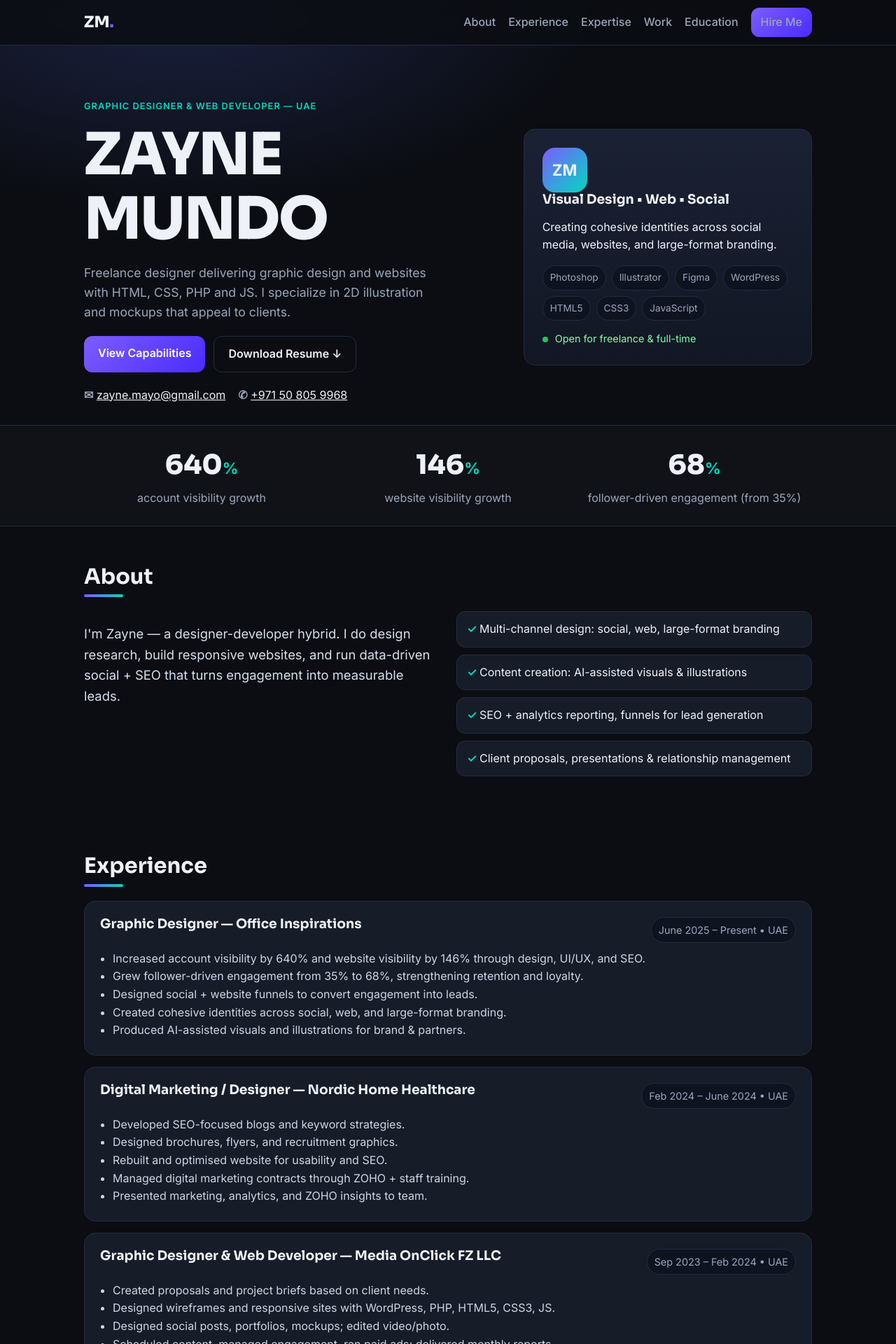
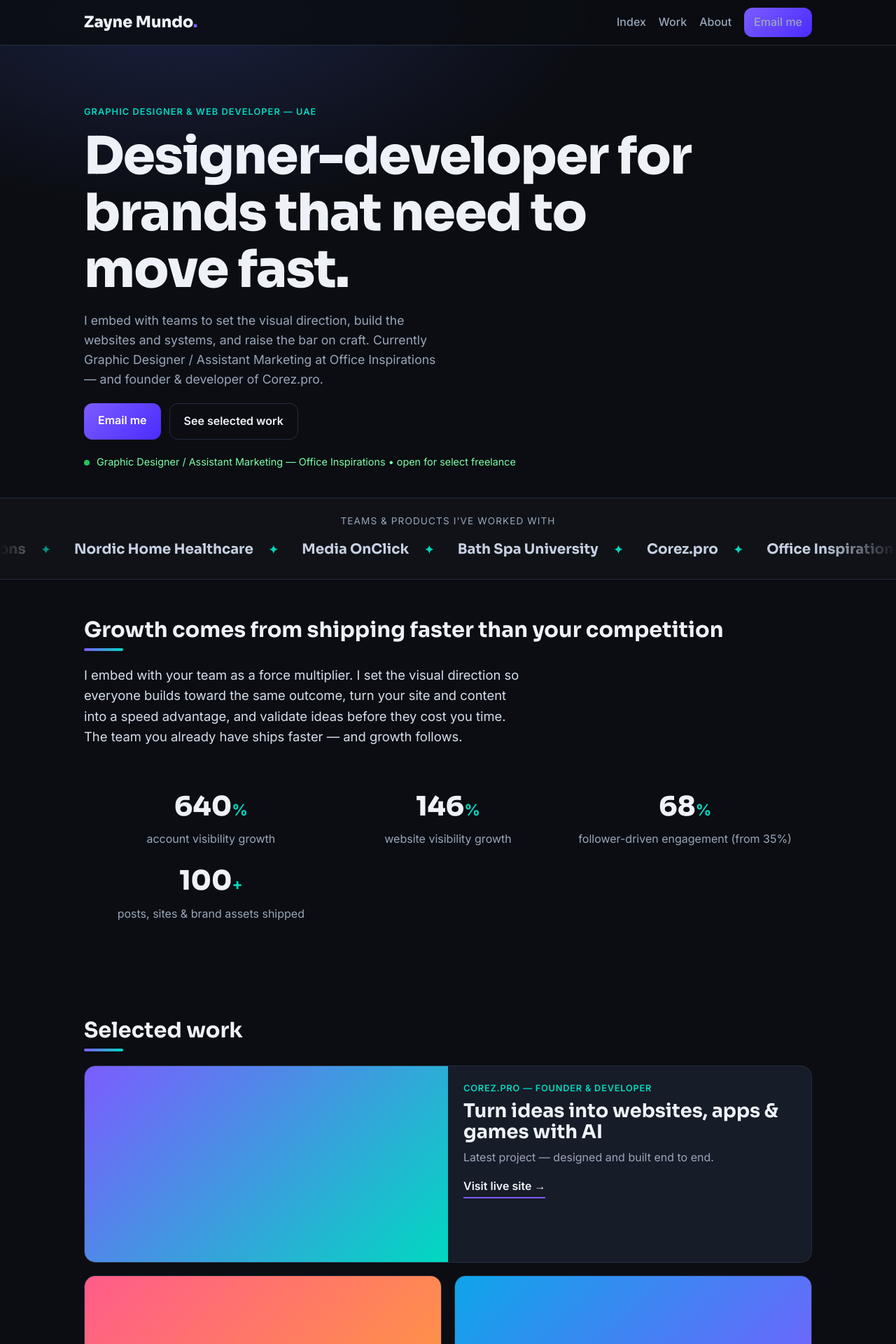
Before and after one commit to zaynemundo/portfolio, a React (Vite) app: page / in a window 1280 px wide. Shown: the top 1920 px of the page at 70% size. Built offline with nearby package versions, Linux system fonts and the light colour scheme.

Commit message:
Redesign portfolio in Metacci style featuring Corez.pro

```diff
--- a/src/App.jsx
+++ b/src/App.jsx
@@ -1,5 +1,5 @@
 import { useState } from 'react'
-import { profile, stats, expertise, tools, jobs, works, education } from './data.js'
+import { profile, brands, stats, cases, phases, expertise, tools, jobs, faqs, education } from './data.js'
 import { Reveal, Counter } from './components.jsx'
 
 function Navbar() {
@@ -7,14 +7,12 @@ function Navbar() {
   return (
     <header className="nav">
       <div className="container nav-inner">
-        <a href="#top" className="logo">ZM<span>.</span></a>
+        <a href="#top" className="logo">Zayne Mundo<span>.</span></a>
         <nav className={`nav-links ${open ? 'open' : ''}`}>
+          <a href="#top" onClick={() => setOpen(false)}>Index</a>
+          <a href="#work" onClick={() => setOpen(false)}>Work</a>
           <a href="#about" onClick={() => setOpen(false)}>About</a>
-          <a href="#experience" onClick={() => setOpen(false)}>Experience</a>
-          <a href="#expertise" onClick={() => setOpen(false)}>Expertise</a>
-          <a href="#work" onClick={() => setOpen(false)}>Work</a>
-          <a href="#education" onClick={() => setOpen(false)}>Education</a>
-          <a href="#contact" className="btn btn-small" onClick={() => setOpen(false)}>Hire Me</a>
+          <a href={`mailto:${profile.email}?subject=Portfolio%20Inquiry`} className="btn btn-small" onClick={() => setOpen(false)}>Email me</a>
         </nav>
         <button className="nav-toggle" aria-label="Toggle menu" onClick={() => setOpen((v) => !v)}>☰</button>
       </div>
@@ -27,34 +25,44 @@ function Hero() {
     <section className="hero container">
       <div className="hero-text">
         <p className="eyebrow">{profile.role}</p>
-        <h1>ZAYNE<br />MUNDO</h1>
-        <p className="lede">{profile.lede}</p>
+        <h1>{profile.headline}</h1>
+        <p className="lede">{profile.intro}</p>
         <div className="hero-cta">
-          <a href="#work" className="btn">View Capabilities</a>
-          <a href="/Resume.pdf" className="btn btn-ghost" download>Download Resume ↓</a>
+          <a className="btn" href={`mailto:${profile.email}?subject=Portfolio%20Inquiry`}>Email me</a>
+          <a href="#work" className="btn btn-ghost">See selected work</a>
         </div>
-        <div className="hero-meta">
-          <div><strong>✉</strong> <a href={`mailto:${profile.email}`}>{profile.email}</a></div>
-          <div><strong>✆</strong> <a href={profile.phoneHref}>{profile.phone}</a></div>
-        </div>
-      </div>
-      <div className="hero-card">
-        <div className="avatar">ZM</div>
-        <h3>Visual Design • Web • Social</h3>
-        <p>Creating cohesive identities across social media, websites, and large-format branding.</p>
-        <ul className="tags">
-          <li>Photoshop</li><li>Illustrator</li><li>Figma</li><li>WordPress</li><li>HTML5</li><li>CSS3</li><li>JavaScript</li>
-        </ul>
-        <div className="availability"><span className="dot"></span> Open for freelance &amp; full-time</div>
+        <div className="availability"><span className="dot"></span> {profile.current} • open for select freelance</div>
       </div>
     </section>
   )
 }
 
-function Stats() {
+function BrandStrip() {
+  const row = [...brands, ...brands]
   return (
-    <section className="stats">
-      <div className="container stats-grid">
+    <section className="brands">
+      <p className="brands-label">Teams & products I&apos;ve worked with</p>
+      <div className="marquee">
+        <div className="marquee-track">
+          {row.map((b, i) => (
+            <span key={i} className="brand">{b}<span className="brand-sep">✦</span></span>
+          ))}
+        </div>
+      </div>
+    </section>
+  )
+}
+
+function Growth() {
+  return (
+    <section className="section container">
+      <h2 className="section-title">Growth comes from shipping faster than your competition</h2>
+      <p className="large" style={{ maxWidth: '640px' }}>
+        I embed with your team as a force multiplier. I set the visual direction so everyone builds
+        toward the same outcome, turn your site and content into a speed advantage, and validate
+        ideas before they cost you time. The team you already have ships faster — and growth follows.
+      </p>
+      <div className="stats-grid" style={{ marginTop: '28px' }}>
         {stats.map((s) => (
           <Reveal key={s.label} className="stat">
             <Counter target={s.target} /><span className="suffix">{s.suffix}</span>
@@ -66,34 +74,26 @@ function Stats() {
   )
 }
 
-function About() {
+function Work() {
   return (
-    <section id="about" className="section container">
-      <h2 className="section-title">About</h2>
-      <div className="two-col">
-        <p className="large">I&apos;m Zayne — a designer-developer hybrid. I do design research, build responsive websites, and run data-driven social + SEO that turns engagement into measurable leads.</p>
-        <ul className="checklist">
-          <li>Multi-channel design: social, web, large-format branding</li>
-          <li>Content creation: AI-assisted visuals &amp; illustrations</li>
-          <li>SEO + analytics reporting, funnels for lead generation</li>
-          <li>Client proposals, presentations &amp; relationship management</li>
-        </ul>
-      </div>
-    </section>
-  )
-}
-
-function Experience() {
-  return (
-    <section id="experience" className="section container">
-      <h2 className="section-title">Experience</h2>
-      <div className="timeline">
-        {jobs.map((job) => (
-          <Reveal as="article" key={job.title} className="job">
-            <div className="job-head"><h3>{job.title}</h3><span className="date">{job.date}</span></div>
-            <ul>
-              {job.points.map((p, i) => <li key={i}>{p}</li>)}
-            </ul>
+    <section id="work" className="section container">
+      <h2 className="section-title">Selected work</h2>
+      <div className="case-grid">
+        {cases.map((c) => (
+          <Reveal as="article" key={c.title} className="case">
+            <div className={`case-thumb ${c.thumb}`}></div>
+            <div className="case-body">
+              <p className="case-tag">{c.tag}</p>
+              <h3>{c.title}</h3>
+              <p className="case-outcome">{c.outcome}</p>
+              <a
+                className="case-link"
+                href={c.link}
+                {...(c.link.startsWith('http') ? { target: '_blank', rel: 'noreferrer' } : {})}
+              >
+                {c.linkLabel}
+              </a>
+            </div>
           </Reveal>
         ))}
       </div>
@@ -101,10 +101,59 @@ function Experience() {
   )
 }
 
-function Expertise() {
+function HowIWork() {
   return (
-    <section id="expertise" className="section container">
-      <h2 className="section-title">Expertise</h2>
+    <section className="section container">
+      <p className="eyebrow">How I work</p>
+      <h2 className="section-title">Four phases, measurable outcomes</h2>
+      <div className="phase-grid">
+        {phases.map((p) => (
+          <Reveal key={p.n} className="phase">
+            <span className="phase-n">{p.n}</span>
+            <h3>{p.title}</h3>
+            <p>{p.desc}</p>
+          </Reveal>
+        ))}
+      </div>
+    </section>
+  )
+}
+
+function About() {
+  return (
+    <section id="about" className="section container">
+      <h2 className="section-title">I&apos;m Zayne. I&apos;ve done this across agencies, healthcare and media.</h2>
+      <div className="two-col">
+        <div>
+          <p className="large">
+            Designer by craft, developer by training. I spent years in agencies and in-house teams
+            shipping e-commerce, campaigns and content — then founded <strong>Corez.pro</strong>, an AI
+            builder that turns ideas into websites, apps and games, which I design and develop myself.
+          </p>
+          <p className="large">
+            Today I work inside the marketing team at <strong>Office Inspirations</strong> as a Graphic
+            Designer / Assistant Marketing. The teams I work with ship sharper. The systems I build keep running.
+          </p>
+          <div className="contact-row">
+            <a className="btn btn-ghost" href="/Resume.pdf" download>Resume.pdf</a>
+            <a className="btn btn-ghost" href={profile.phoneHref}>{profile.phone}</a>
+          </div>
+        </div>
+        <div>
+          <h3 className="subhead" style={{ marginTop: 0 }}>Experience</h3>
+          <div className="timeline">
+            {jobs.map((job) => (
+              <Reveal as="article" key={job.title} className="job">
+                <div className="job-head"><h3>{job.title}</h3><span className="date">{job.date}</span></div>
+                <ul>
+                  {job.points.map((pt, i) => <li key={i}>{pt}</li>)}
+                </ul>
+              </Reveal>
+            ))}
+          </div>
+        </div>
+      </div>
+      <h3 className="subhead">Expertise</h3>
       <div className="cards">
         {expertise.map((e) => (
           <Reveal key={e.title} className="card"><h3>{e.title}</h3><p>{e.desc}</p></Reveal>
@@ -114,44 +163,27 @@ function Expertise() {
       <ul className="tags big">
         {tools.map((t) => <li key={t}>{t}</li>)}
       </ul>
+      <h3 className="subhead">Education</h3>
+      <div className="edu-grid">
+        {education.map((e) => (
+          <Reveal key={e.title} className="edu"><h3>{e.title}</h3><p>{e.sub}</p></Reveal>
+        ))}
+      </div>
     </section>
   )
 }
 
-function Work() {
-  const [filter, setFilter] = useState('all')
-  const filters = ['all', 'branding', 'social', 'web']
-  const visible = works.filter((w) => filter === 'all' || w.cat === filter)
+function Faq() {
   return (
-    <section id="work" className="section container">
-      <h2 className="section-title">Capabilities / Selected Work Types</h2>
-      <div className="work-filters">
-        {filters.map((f) => (
-          <button key={f} className={`filter ${filter === f ? 'active' : ''}`} onClick={() => setFilter(f)}>
-            {f[0].toUpperCase() + f.slice(1)}
-          </button>
-        ))}
-      </div>
-      <div className="work-grid">
-        {visible.map((w) => (
-          <Reveal key={w.title} className="work">
-            <div className={`thumb ${w.thumb}`}></div>
-            <h4>{w.title}</h4><p>{w.sub}</p>
-          </Reveal>
-        ))}
-      </div>
-      <p className="note">Replace these placeholders with your real Behance / Drive links — each card is ready to link.</p>
-    </section>
-  )
-}
-
-function Education() {
-  return (
-    <section id="education" className="section container">
-      <h2 className="section-title">Education</h2>
-      <div className="edu-grid">
-        {education.map((e) => (
-          <Reveal key={e.title} className="edu"><h3>{e.title}</h3><p>{e.sub}</p></Reveal>
+    <section className="section container">
+      <p className="eyebrow">FAQ</p>
+      <h2 className="section-title">Before you email</h2>
+      <div className="faq">
+        {faqs.map((f) => (
+          <details key={f.q} className="faq-item">
+            <summary>{f.q}</summary>
+            <p>{f.a}</p>
+          </details>
         ))}
       </div>
     </section>
@@ -176,12 +208,12 @@ function Contact() {
 
   return (
     <section id="contact" className="section container contact">
-      <h2 className="section-title">Let&apos;s work together</h2>
+      <p className="eyebrow">Next step</p>
+      <h2 className="section-title">Let&apos;s make your brand move faster</h2>
       <p className="large">Have a brand, website, or campaign in mind? I reply fast.</p>
       <div className="contact-row">
-        <a className="btn" href={`mailto:${profile.email}?subject=Portfolio%20Inquiry`}>Email Me</a>
+        <a className="btn" href={`mailto:${profile.email}?subject=Portfolio%20Inquiry`}>Email me</a>
         <a className="btn btn-ghost" href={profile.phoneHref}>{profile.phone}</a>
-        <a className="btn btn-ghost" href="/Resume.pdf" download>Resume.pdf</a>
       </div>
       <form className="contact-form" onSubmit={submit}>
         <input type="text" placeholder="Your name" value={form.name} onChange={(e) => setForm({ ...form, name: e.target.value })} required />
@@ -198,8 +230,8 @@ function Footer() {
   return (
     <footer>
       <div className="container foot">
-        <span>© {new Date().getFullYear()} Zayne Mundo • Graphic Designer</span>
-        <a href="#top">Back to top ↑</a>
+        <span>© {new Date().getFullYear()} {profile.name} • Graphic Designer</span>
+        <span><a href={`mailto:${profile.email}`}>Email</a> • <a href={profile.phoneHref}>Phone</a> • <a href="#top">Back to top ↑</a></span>
       </div>
     </footer>
   )
@@ -211,12 +243,12 @@ export default function App() {
       <Navbar />
       <main id="top">
         <Hero />
-        <Stats />
+        <BrandStrip />
+        <Growth />
+        <Work />
+        <HowIWork />
         <About />
-        <Experience />
-        <Expertise />
-        <Work />
-        <Education />
+        <Faq />
         <Contact />
       </main>
       <Footer />
--- a/src/data.js
+++ b/src/data.js
@@ -1,16 +1,86 @@
 export const profile = {
-  name: 'ZAYNE MUNDO',
+  name: 'Zayne Mundo',
   role: 'Graphic Designer & Web Developer — UAE',
+  current: 'Graphic Designer / Assistant Marketing — Office Inspirations',
   email: 'zayne.mayo@gmail.com',
   phone: '+971 50 805 9968',
   phoneHref: 'tel:+971508059968',
-  lede: 'Freelance designer delivering graphic design and websites with HTML, CSS, PHP and JS. I specialize in 2D illustration and mockups that appeal to clients.',
+  headline: 'Designer-developer for brands that need to move fast.',
+  intro:
+    'I embed with teams to set the visual direction, build the websites and systems, and raise the bar on craft. Currently Graphic Designer / Assistant Marketing at Office Inspirations — and founder & developer of Corez.pro.',
 }
+
+export const brands = [
+  'Corez.pro',
+  'Office Inspirations',
+  'Nordic Home Healthcare',
+  'Media OnClick',
+  'Bath Spa University',
+]
 
 export const stats = [
   { target: 640, suffix: '%', label: 'account visibility growth' },
   { target: 146, suffix: '%', label: 'website visibility growth' },
   { target: 68, suffix: '%', label: 'follower-driven engagement (from 35%)' },
+  { target: 100, suffix: '+', label: 'posts, sites & brand assets shipped' },
+]
+
+export const cases = [
+  {
+    tag: 'Corez.pro — Founder & Developer',
+    title: 'Turn ideas into websites, apps & games with AI',
+    outcome: 'Latest project — designed and built end to end.',
+    thumb: 't1',
+    link: 'https://corez.pro',
+    linkLabel: 'Visit live site →',
+  },
+  {
+    tag: 'Office Inspirations',
+    title: 'A 640% lift in account visibility through design + SEO',
+    outcome: 'Social funnels, UI/UX and content that convert engagement into leads.',
+    thumb: 't2',
+    link: '#contact',
+    linkLabel: 'Ask me about it →',
+  },
+  {
+    tag: 'Nordic Home Healthcare',
+    title: 'Rebuilt website + SEO content engine in 4 months',
+    outcome: 'Blogs, keyword strategy, brochures and a re-optimised site.',
+    thumb: 't3',
+    link: '#contact',
+    linkLabel: 'Ask me about it →',
+  },
+  {
+    tag: 'Media OnClick',
+    title: 'Responsive WordPress builds shipped with sales teams',
+    outcome: 'Wireframes to launch in PHP, HTML5, CSS3 and JavaScript.',
+    thumb: 't4',
+    link: '#contact',
+    linkLabel: 'Ask me about it →',
+  },
+]
+
+export const phases = [
+  {
+    n: '01',
+    title: 'Read',
+    desc: 'I embed with your team and find where the brand is leaking: visibility, conversion, velocity. I trace each leak to its cause before changing anything.',
+  },
+  {
+    n: '02',
+    title: 'Direct',
+    desc: 'Together we settle what is worth building and map every initiative to its effect on the business. Bets with expected returns, not a task list.',
+  },
+  {
+    n: '03',
+    title: 'Build',
+    desc: 'I design and ship alongside your team — identities, sites, campaigns. Every release gets measured against the outcome we set.',
+  },
+  {
+    n: '04',
+    title: 'Hand over',
+    desc: 'Direction, files and standards get documented and owned by your team. The bar holds whether I am in the room or not.',
+  },
 ]
 
 export const expertise = [
@@ -34,7 +104,7 @@ export const tools = [
 
 export const jobs = [
   {
-    title: 'Graphic Designer — Office Inspirations',
+    title: 'Graphic Designer / Assistant Marketing — Office Inspirations',
     date: 'June 2025 – Present • UAE',
     points: [
       'Increased account visibility by 640% and website visibility by 146% through design, UI/UX, and SEO.',
@@ -45,6 +115,14 @@ export const jobs = [
     ],
   },
   {
+    title: 'Founder & Developer — Corez.pro',
+    date: 'Ongoing • AI product',
+    points: [
+      'Turn ideas into websites, apps & games with AI.',
+      'Designed and built the product end to end.',
+    ],
+  },
+  {
     title: 'Digital Marketing / Designer — Nordic Home Healthcare',
     date: 'Feb 2024 – June 2024 • UAE',
     points: [
@@ -52,29 +130,36 @@ export const jobs = [
       'Designed brochures, flyers, and recruitment graphics.',
       'Rebuilt and optimised website for usability and SEO.',
       'Managed digital marketing contracts through ZOHO + staff training.',
-      'Presented marketing, analytics, and ZOHO insights to team.',
     ],
   },
   {
     title: 'Graphic Designer & Web Developer — Media OnClick FZ LLC',
     date: 'Sep 2023 – Feb 2024 • UAE',
     points: [
-      'Created proposals and project briefs based on client needs.',
       'Designed wireframes and responsive sites with WordPress, PHP, HTML5, CSS3, JS.',
       'Designed social posts, portfolios, mockups; edited video/photo.',
       'Scheduled content, managed engagement, ran paid ads; delivered monthly reports.',
-      'Maintained client relationships + SEO-optimized blog content.',
     ],
   },
 ]
 
-export const works = [
-  { cat: 'branding', thumb: 't1', title: 'Cohesive Visual Identity', sub: 'Branding • Logo, palette, guidelines' },
-  { cat: 'social', thumb: 't2', title: 'Social Campaign Kit', sub: 'Social • Posts, stories, ads' },
-  { cat: 'web', thumb: 't3', title: 'Responsive WordPress Site', sub: 'Web • UI/UX, SEO, PHP/JS' },
-  { cat: 'branding', thumb: 't4', title: 'Large-Format Branding', sub: 'Branding • Flyers, brochures, signage' },
-  { cat: 'social', thumb: 't5', title: 'AI-Assisted Illustrations', sub: 'Social • 2D illustration, mockups' },
-  { cat: 'web', thumb: 't6', title: 'Landing Funnel + Blog SEO', sub: 'Web • Funnel, keyword blogs' },
+export const faqs = [
+  {
+    q: 'What do you actually offer?',
+    a: 'Design + build under one roof. I join your team as a graphic designer and web developer: visual direction, brand systems, responsive websites and the social content that drives them — without hiring two people.',
+  },
+  {
+    q: 'What is Corez.pro?',
+    a: 'My own product — an AI builder that turns ideas into websites, apps and games. I founded it and develop it end to end, which keeps my design work grounded in what is actually shippable.',
+  },
+  {
+    q: 'When is this the right fit?',
+    a: 'When you are growing a brand and design has become the bottleneck: inconsistent visuals, a slow or outdated site, social that does not convert. If you need direction plus execution, that is exactly what I do.',
+  },
+  {
+    q: 'How does working together start?',
+    a: 'One email. Tell me about your brand, site or campaign and I reply fast with first thoughts, scope and timeline. Currently I work full-time at Office Inspirations and take on select freelance and product work.',
+  },
 ]
 
 export const education = [
--- a/src/index.css
+++ b/src/index.css
@@ -16,7 +16,7 @@ a{color:inherit}
 .btn{display:inline-block;background:linear-gradient(135deg,var(--accent),#4a2bff);color:#fff;padding:12px 20px;border-radius:12px;text-decoration:none;font-weight:600;border:0;cursor:pointer}
 .btn:hover{opacity:.92}.btn-ghost{background:transparent;border:1px solid var(--border);color:var(--text)}
 .btn-small{padding:8px 14px}
-.hero{display:grid;grid-template-columns:1.3fr .9fr;gap:32px;padding:64px 20px 30px;align-items:center}
+.hero{display:grid;grid-template-columns:1fr;gap:32px;padding:72px 20px 40px;align-items:center;max-width:1080px}
 .eyebrow{color:var(--accent2);font-weight:600;letter-spacing:.08em;text-transform:uppercase;font-size:.8rem}
 .hero h1{font-size:clamp(3rem,8vw,5.2rem);font-weight:800;letter-spacing:-.02em}
 .lede{color:var(--muted);font-size:1.1rem;max-width:520px}
@@ -70,4 +70,45 @@ footer{border-top:1px solid var(--border);padding:18px 0;color:var(--muted)}
   .nav-links{display:none;position:absolute;top:64px;left:0;right:0;background:#0e1320;flex-direction:column;padding:16px;border-bottom:1px solid var(--border)}
   .nav-links.open{display:flex}.nav-toggle{display:block}
 }
+.hero h1{font-size:clamp(2.6rem,7vw,4.6rem);max-width:16ch}
 @media(max-width:560px){.cards,.work-grid,.stats-grid{grid-template-columns:1fr}}
+
+/* Metacci-style additions */
+.brands{border-top:1px solid var(--border);border-bottom:1px solid var(--border);background:rgba(255,255,255,.02);padding:22px 0 26px;overflow:hidden}
+.brands-label{text-align:center;color:var(--muted);font-size:.85rem;letter-spacing:.08em;text-transform:uppercase;margin:0 0 14px}
+.marquee{overflow:hidden;-webkit-mask-image:linear-gradient(90deg,transparent,#000 8%,#000 92%,transparent);mask-image:linear-gradient(90deg,transparent,#000 8%,#000 92%,transparent)}
+.marquee-track{display:flex;gap:0;width:max-content;animation:scroll 26s linear infinite}
+.brand{font-family:'Sora';font-weight:700;font-size:1.25rem;color:#c6d0e2;white-space:nowrap;padding:0 6px}
+.brand-sep{color:var(--accent2);padding:0 22px;font-size:1rem}
+@keyframes scroll{to{transform:translateX(-50%)}}
+.case-grid{display:grid;grid-template-columns:1fr 1fr;gap:18px}
+.case{background:var(--card);border:1px solid var(--border);border-radius:var(--radius);overflow:hidden;display:flex;flex-direction:column}
+.case:first-child{grid-column:1/-1;display:grid;grid-template-columns:1fr 1fr}
+.case-thumb{height:220px}
+.case:first-child .case-thumb{height:100%;min-height:280px}
+.case-body{padding:22px;display:flex;flex-direction:column;gap:8px}
+.case-tag{color:var(--accent2);font-size:.8rem;font-weight:600;letter-spacing:.06em;text-transform:uppercase;margin:0}
+.case-body h3{font-size:1.35rem;margin:0}
+.case:first-child .case-body h3{font-size:1.7rem}
+.case-outcome{color:var(--muted);margin:0 0 8px}
+.case-link{color:var(--text);font-weight:600;text-decoration:none;border-bottom:2px solid var(--accent);align-self:flex-start;padding-bottom:2px}
+.case-link:hover{color:var(--accent2);border-color:var(--accent2)}
+.phase-grid{display:grid;grid-template-columns:repeat(4,1fr);gap:14px;margin-top:8px}
+.phase{background:var(--card);border:1px solid var(--border);border-radius:var(--radius);padding:20px}
+.phase-n{font-family:'Sora';font-weight:800;font-size:1.6rem;color:transparent;-webkit-text-stroke:1px var(--accent2)}
+.phase h3{margin:10px 0 6px;font-size:1.2rem}
+.phase p{color:var(--muted);margin:0;font-size:.95rem}
+.faq{display:grid;gap:10px;max-width:760px}
+.faq-item{background:var(--card);border:1px solid var(--border);border-radius:12px;padding:6px 18px}
+.faq-item summary{cursor:pointer;font-weight:600;padding:12px 0;list-style:none;display:flex;justify-content:space-between;align-items:center}
+.faq-item summary::-webkit-details-marker{display:none}
+.faq-item summary::after{content:"+";color:var(--accent2);font-size:1.3rem;font-weight:700}
+.faq-item[open] summary::after{content:"–"}
+.faq-item p{color:var(--muted);margin:0 0 14px}
+@media(max-width:860px){
+  .case-grid{grid-template-columns:1fr}
+  .case:first-child{grid-template-columns:1fr}
+  .case:first-child .case-thumb{height:220px;min-height:0}
+  .phase-grid{grid-template-columns:1fr 1fr}
+}
+@media(max-width:560px){.phase-grid{grid-template-columns:1fr}}
```
